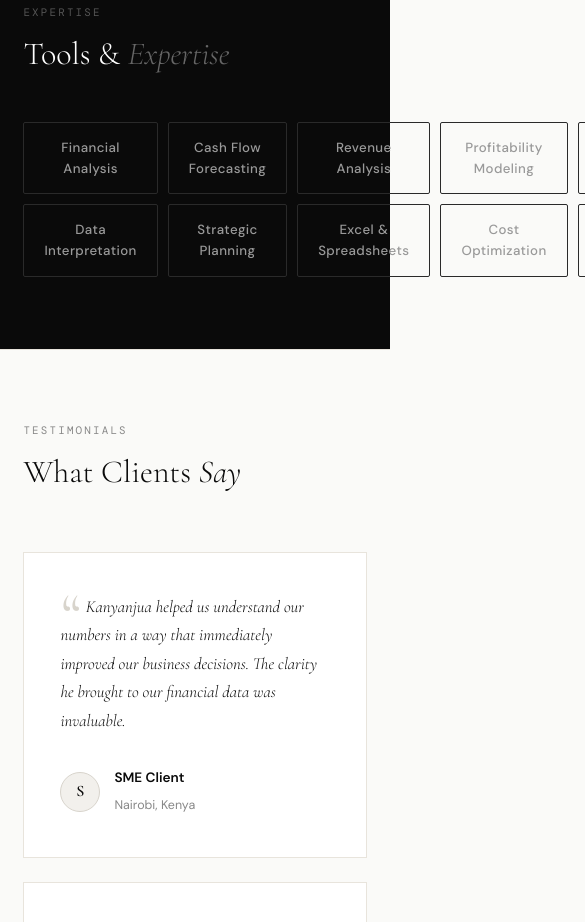
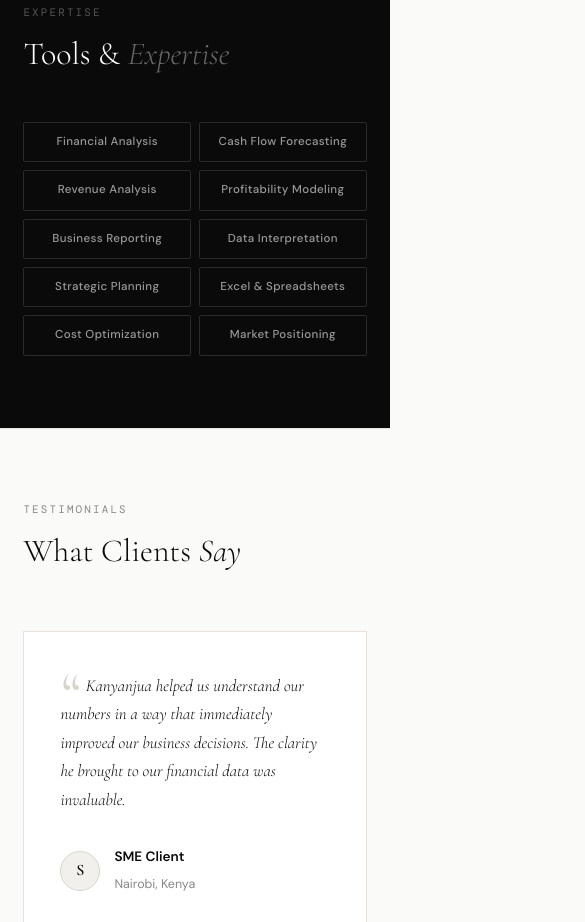
Before and after one commit to JSean6/kanyanjuamwangi-data-consulting, a React (Vite) app: page / in a window 390 px wide. Shown: the part 5680-6602 px from the top of the page, 585 px wide, since content can reach past the window. Built offline with nearby package versions, Linux system fonts and the light colour scheme.

Commit message:
update mobile styling

```diff
--- a/src/App.css
+++ b/src/App.css
@@ -7,7 +7,6 @@
 }
 
 :root {
-  /* Color palette */
   --ink:          #0a0a0a;
   --ink-muted:    #444444;
   --ink-light:    #888888;
--- a/src/components/Skills.css
+++ b/src/components/Skills.css
@@ -29,21 +29,21 @@
 
 .skills__badges {
   display: grid;
-  grid-template-columns: repeat(5, 1fr);
-  gap: 10px;
+  grid-template-columns: repeat(auto-fit, minmax(120px, 1fr));
+  gap: clamp(8px, 2vw, 12px);
 }
 
 .skills__badge {
   border: 1px solid #2a2a2a;
-  padding: 14px 20px;
-  font-size: 0.83rem;
+  padding: clamp(10px, 2vw, 14px) clamp(12px, 3vw, 20px);
+  font-size: clamp(0.72rem, 2vw, 0.83rem);
   font-weight: 500;
   letter-spacing: 0.03em;
   color: #999;
   border-radius: 2px;
   text-align: center;
+  overflow-wrap: break-word;
   transition: border-color 0.25s, color 0.25s, background 0.25s;
-  cursor: default;
 }
 
 .skills__badge:hover {
--- a/src/components/Testimonials.css
+++ b/src/components/Testimonials.css
@@ -1,7 +1,3 @@
-/* ─────────────────────────────────────────
-   Testimonials.css
-───────────────────────────────────────── */
-
 .testimonials {
   padding: var(--section-pad) var(--side-pad);
   background: var(--paper);
--- a/src/styles/global.css
+++ b/src/styles/global.css
@@ -275,7 +275,6 @@
   max-width: 900px;
   height: auto;
   aspect-ratio: 9 / 4;
-  /* object-fit: cover; */
   display: block;
   border-radius: 4px;
 }
@@ -331,6 +330,7 @@
   grid-template-columns: 1fr;
   gap: 32px;
 }
+
 @media (min-width: 768px) {
   .case-study__body { grid-template-columns: 1fr 1fr; }
 }
```
